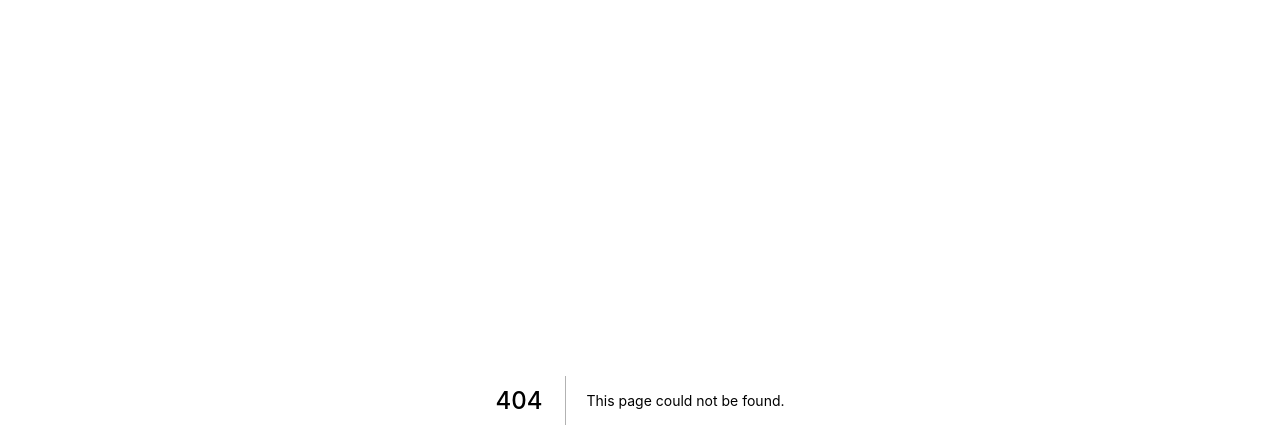
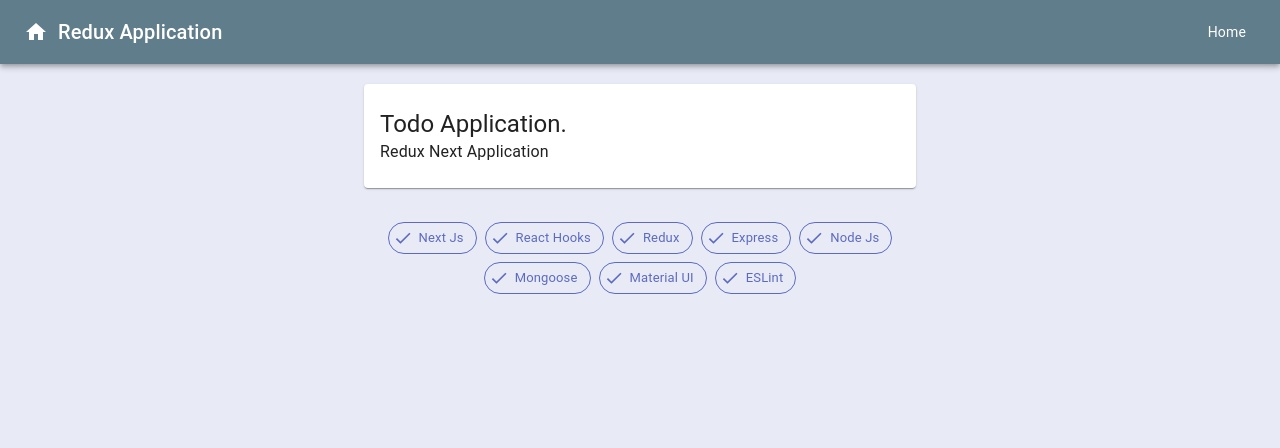
Before and after one commit to HappySuzuki/redux-next-app, a Next.js app: page /home in a window 1280 px wide. Before the commit this address had no page. Shown: the top 448 px of the page. Built offline with nearby package versions, Linux system fonts and the light colour scheme.

Commit message:
integrate material-ui & built UI

```diff
--- /dev/null
+++ b/components/Header.js
@@ -0,0 +1,76 @@
+import React from 'react';
+
+import Link from 'next/link';
+import { makeStyles } from '@material-ui/core/styles';
+import AppBar from '@material-ui/core/AppBar';
+import Toolbar from '@material-ui/core/Toolbar';
+import Typography from '@material-ui/core/Typography';
+import SvgIcon from '@material-ui/core/SvgIcon';
+
+const useStyles = makeStyles(() => ({
+  root: {
+    flexGrow: 1,
+  },
+  title: {
+    flexGrow: 1,
+  },
+  menuLinks: {
+    listStyle: 'none',
+    '& li': {
+      display: 'inline-block',
+      marginRight: 10,
+      '& a': {
+        color: '#fff',
+        textDecoration: 'none',
+      },
+    },
+  },
+  homeIcon: {
+    marginRight: 10,
+  },
+  titleLink: {
+    textDecoration: 'none',
+    color: '#fff',
+  },
+}));
+
+const HomeIcon = props => {
+  return (
+    <SvgIcon {...props}>
+      <path d="M10 20v-6h4v6h5v-8h3L12 3 2 12h3v8z" />
+    </SvgIcon>
+  );
+};
+
+const Header = () => {
+  const classes = useStyles();
+
+  return (
+    <div className={classes.root}>
+      <AppBar position="static">
+        <Toolbar>
+          <HomeIcon
+            className={classes.homeIcon}
+            aria-label="menu"
+            color="inherit"
+            edge="start"
+          />
+          <Typography variant="h6" className={classes.title}>
+            <Link href="/">
+              <a className={classes.titleLink}>Redux Application</a>
+            </Link>
+          </Typography>
+          <ul className={classes.menuLinks}>
+            <li>
+              <Link href="/home">
+                <a>Home</a>
+              </Link>
+            </li>
+          </ul>
+        </Toolbar>
+      </AppBar>
+    </div>
+  );
+};
+
+export default Header;
--- /dev/null
+++ b/components/Layout.js
@@ -0,0 +1,29 @@
+import React from 'react';
+
+import Container from '@material-ui/core/Container';
+import CssBaseline from '@material-ui/core/CssBaseline';
+import { makeStyles } from '@material-ui/core/styles';
+
+import Header from './Header';
+
+const useStyles = makeStyles(() => ({
+  root: {
+    marginTop: 20,
+  },
+}));
+
+const Layout = props => {
+  const classes = useStyles();
+  return (
+    // <></> is also a new short syntax for declaring React Fragment
+    <>
+      <CssBaseline />
+      <Header />
+      <Container maxWidth="sm" className={classes.root}>
+        {props.children}
+      </Container>
+    </>
+  );
+};
+
+export default Layout;
--- a/package.json
+++ b/package.json
@@ -31,6 +31,9 @@
   },
   "homepage": "https://github.com/mohamedsamara/redux-next-app#readme",
   "dependencies": {
+    "@material-ui/core": "^4.5.1",
+    "@material-ui/icons": "^4.5.1",
+    "@material-ui/styles": "^4.5.0",
     "dotenv": "^8.1.0",
     "express": "^4.17.1",
     "mongoose": "^5.7.4",
--- /dev/null
+++ b/pages/_app.js
@@ -0,0 +1,31 @@
+import React from 'react';
+
+import App from 'next/app';
+
+import { ThemeProvider } from '@material-ui/styles';
+
+import theme from '../utils/theme';
+
+class MyApp extends App {
+  componentDidMount() {
+    // Remove the server-side injected CSS.
+    const jssStyles = document.querySelector('#jss-server-side');
+    if (jssStyles) {
+      jssStyles.parentNode.removeChild(jssStyles);
+    }
+  }
+
+  render() {
+    const { Component, pageProps } = this.props;
+
+    return (
+      <>
+        <ThemeProvider theme={theme}>
+          <Component {...pageProps} />
+        </ThemeProvider>
+      </>
+    );
+  }
+}
+
+export default MyApp;
--- /dev/null
+++ b/pages/_document.js
@@ -0,0 +1,44 @@
+import React from 'react';
+
+import Document, { Head, Main, NextScript } from 'next/document';
+
+import { ServerStyleSheets } from '@material-ui/styles';
+
+class MyDocument extends Document {
+  render() {
+    return (
+      <html lang="en">
+        <Head />
+        <body>
+          <Main />
+          <NextScript />
+        </body>
+      </html>
+    );
+  }
+}
+
+MyDocument.getInitialProps = async ctx => {
+  // Render app and page and get the context of the page with collected side effects.
+  const sheets = new ServerStyleSheets();
+  const originalRenderPage = ctx.renderPage;
+
+  ctx.renderPage = () =>
+    originalRenderPage({
+      enhanceApp: App => props => sheets.collect(<App {...props} />),
+    });
+
+  const initialProps = await Document.getInitialProps(ctx);
+
+  return {
+    ...initialProps,
+    styles: [
+      <React.Fragment key="styles">
+        {initialProps.styles}
+        {sheets.getStyleElement()}
+      </React.Fragment>,
+    ],
+  };
+};
+
+export default MyDocument;
--- /dev/null
+++ b/pages/home.js
@@ -0,0 +1,90 @@
+import { makeStyles } from '@material-ui/core/styles';
+import Paper from '@material-ui/core/Paper';
+import Typography from '@material-ui/core/Typography';
+import Chip from '@material-ui/core/Chip';
+import DoneIcon from '@material-ui/icons/Done';
+
+import Layout from '../components/Layout';
+
+const useStyles = makeStyles(theme => ({
+  root: {
+    padding: theme.spacing(3, 2),
+  },
+  chips: {
+    marginTop: 30,
+    display: 'flex',
+    justifyContent: 'center',
+    flexWrap: 'wrap',
+    '& > *': {
+      margin: theme.spacing(0.5),
+    },
+  },
+}));
+
+const Home = () => {
+  const classes = useStyles();
+
+  return (
+    <Layout>
+      <Paper className={classes.root}>
+        <Typography variant="h5" component="h3">
+          Todo Application.
+        </Typography>
+        <Typography component="p">Redux Next Application</Typography>
+      </Paper>
+
+      <div className={classes.chips}>
+        <Chip
+          icon={<DoneIcon fontSize="small" />}
+          label="Next Js"
+          color="secondary"
+          variant="outlined"
+        />
+        <Chip
+          icon={<DoneIcon fontSize="small" />}
+          label="React Hooks"
+          color="secondary"
+          variant="outlined"
+        />
+        <Chip
+          icon={<DoneIcon fontSize="small" />}
+          label="Redux"
+          color="secondary"
+          variant="outlined"
+        />
+        <Chip
+          icon={<DoneIcon fontSize="small" />}
+          label="Express"
+          color="secondary"
+          variant="outlined"
+        />
+        <Chip
+          icon={<DoneIcon fontSize="small" />}
+          label="Node Js"
+          color="secondary"
+          variant="outlined"
+        />
+        <Chip
+          icon={<DoneIcon fontSize="small" />}
+          label="Mongoose"
+          color="secondary"
+          variant="outlined"
+        />
+        <Chip
+          icon={<DoneIcon fontSize="small" />}
+          label="Material UI"
+          color="secondary"
+          variant="outlined"
+        />
+        <Chip
+          icon={<DoneIcon fontSize="small" />}
+          label="ESLint"
+          color="secondary"
+          variant="outlined"
+        />
+      </div>
+    </Layout>
+  );
+};
+
+export default Home;
--- /dev/null
+++ b/utils/theme.js
@@ -0,0 +1,22 @@
+import { createMuiTheme } from '@material-ui/core/styles';
+import { red } from '@material-ui/core/colors';
+
+// Create a theme instance.
+const theme = createMuiTheme({
+  palette: {
+    primary: {
+      main: '#607d8b',
+    },
+    secondary: {
+      main: '#5c6bc0',
+    },
+    error: {
+      main: red.A400,
+    },
+    background: {
+      default: '#e8eaf6',
+    },
+  },
+});
+
+export default theme;
```
Also changed, not shown: pages/index.js (+5 -2 lines).
